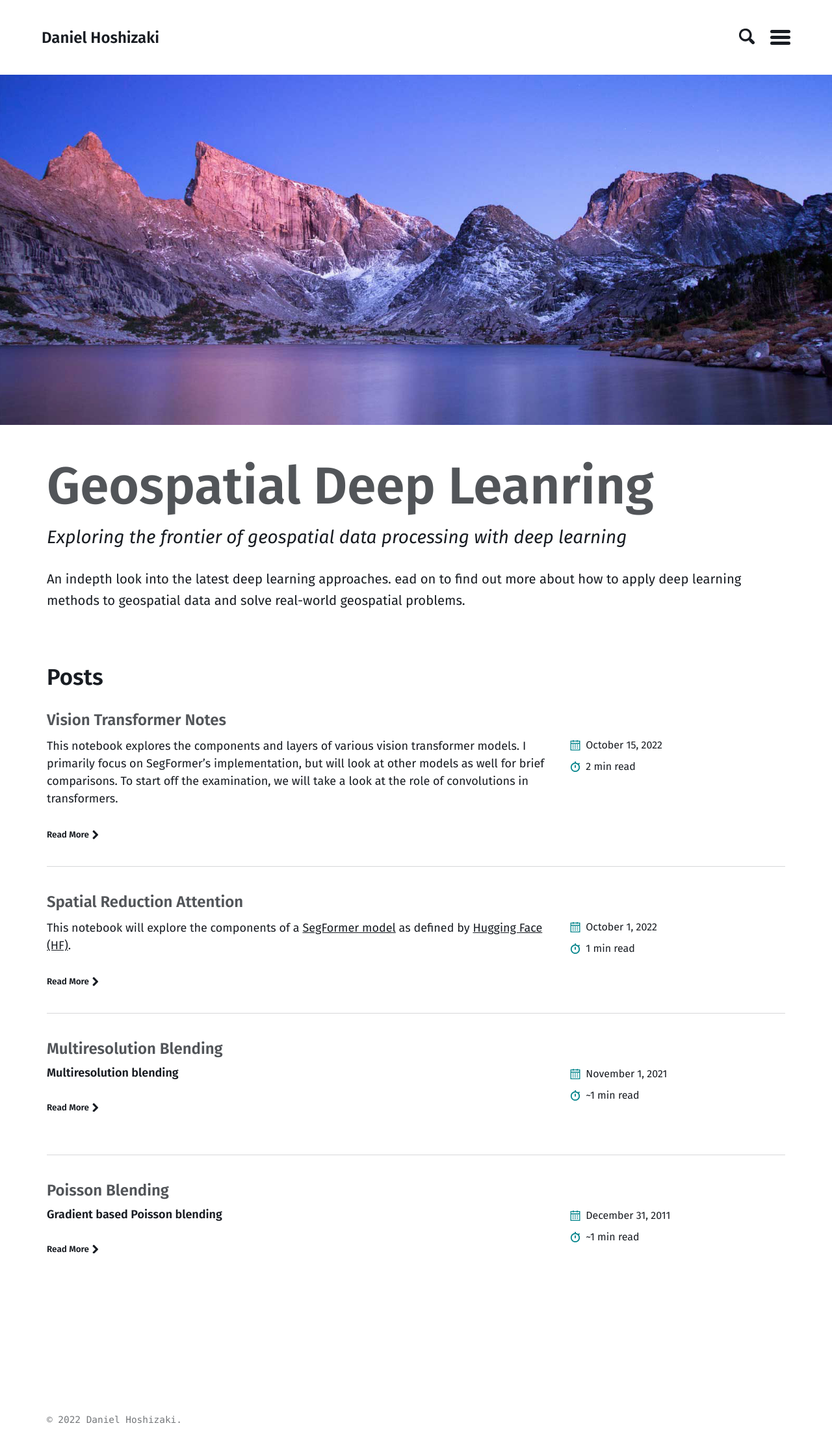
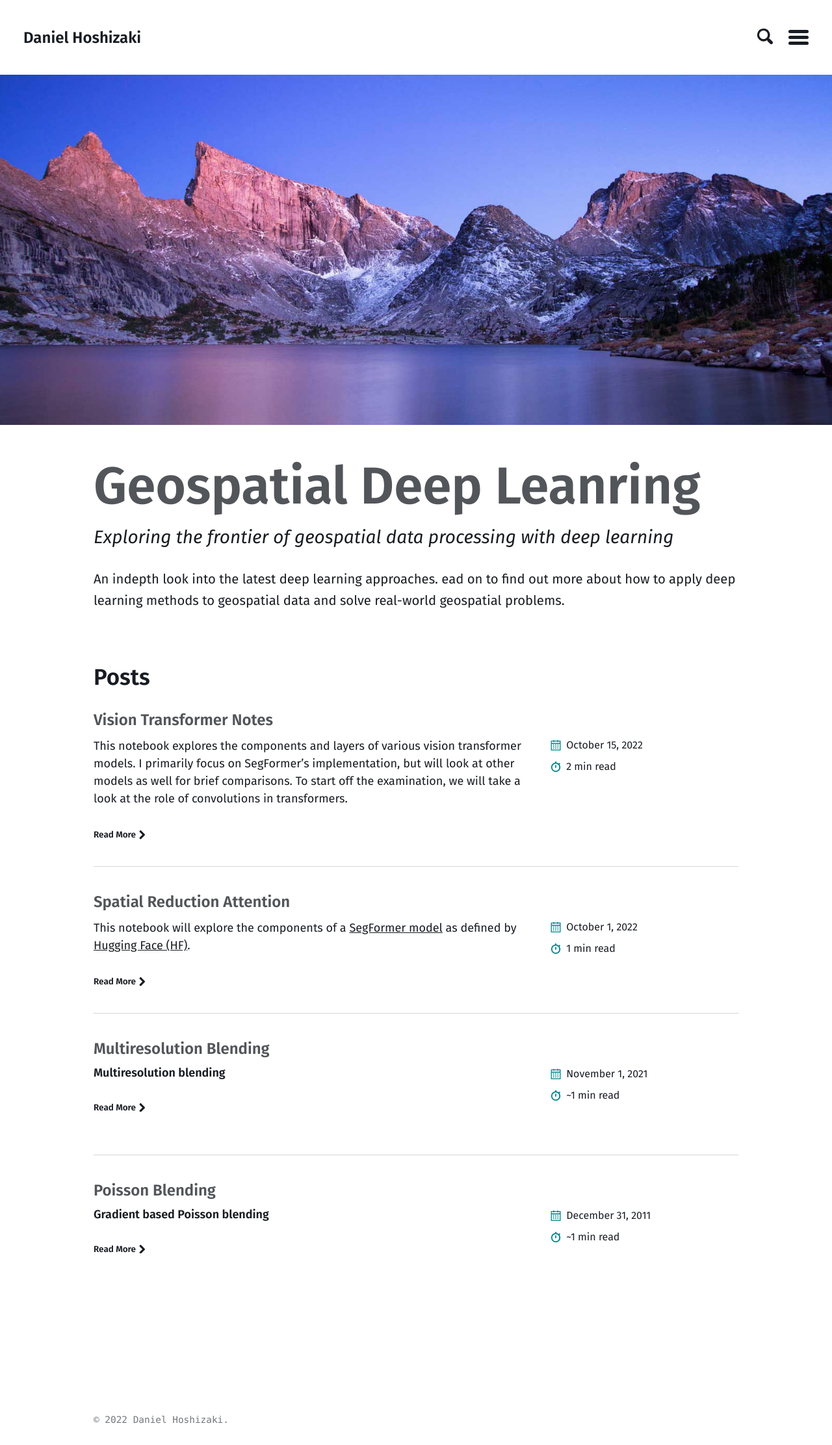
Before and after one commit to mmistakes/jekyll-theme-basically-basic, a Jekyll site: the page built from index.md, in a window 1280 px wide. Shown: the whole page at 65% size. Built offline with Jekyll 4.4.1, drawn with Linux system fonts in a browser that asks for light colours.

Commit message:
change width attempt

```diff
--- a/_sass/basically-basic/_footer.scss
+++ b/_sass/basically-basic/_footer.scss
@@ -26,8 +26,8 @@
     }
 
     @include breakpoint($xlarge) {
-      padding-right: 4rem;
-      padding-left: 4rem;
+      padding-right: 8rem;
+      padding-left: 8rem;
     }
   }
 }
--- a/_sass/basically-basic/_layout.scss
+++ b/_sass/basically-basic/_layout.scss
@@ -42,8 +42,8 @@ main {
     }
 
     @include breakpoint($xlarge) {
-      padding-right: 4rem;
-      padding-left: 4rem;
+      padding-right: 8rem;
+      padding-left: 8rem;
     }
   }
 }
--- a/_sass/basically-basic/_variables.scss
+++ b/_sass/basically-basic/_variables.scss
@@ -5,7 +5,7 @@
 /* Breakpoint widths */
 $small: 320px !default;
 $medium: 768px !default;
-$large: 1024px !default;
+$large: 1600px !default;
 $xlarge: 1280px !default;
 
 /* Fluid type */
```
